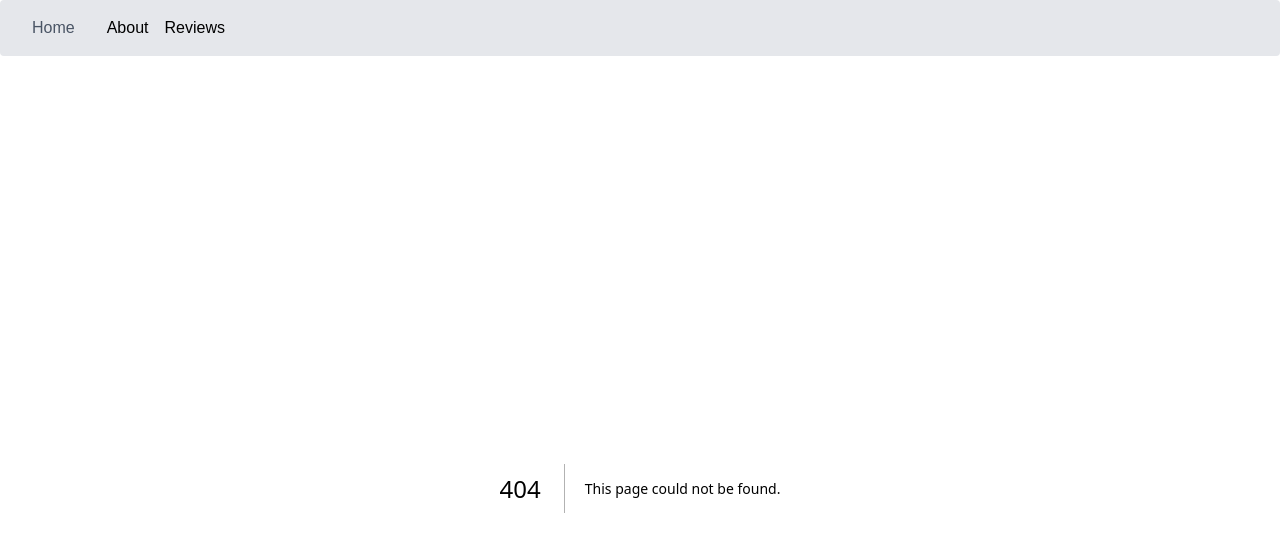
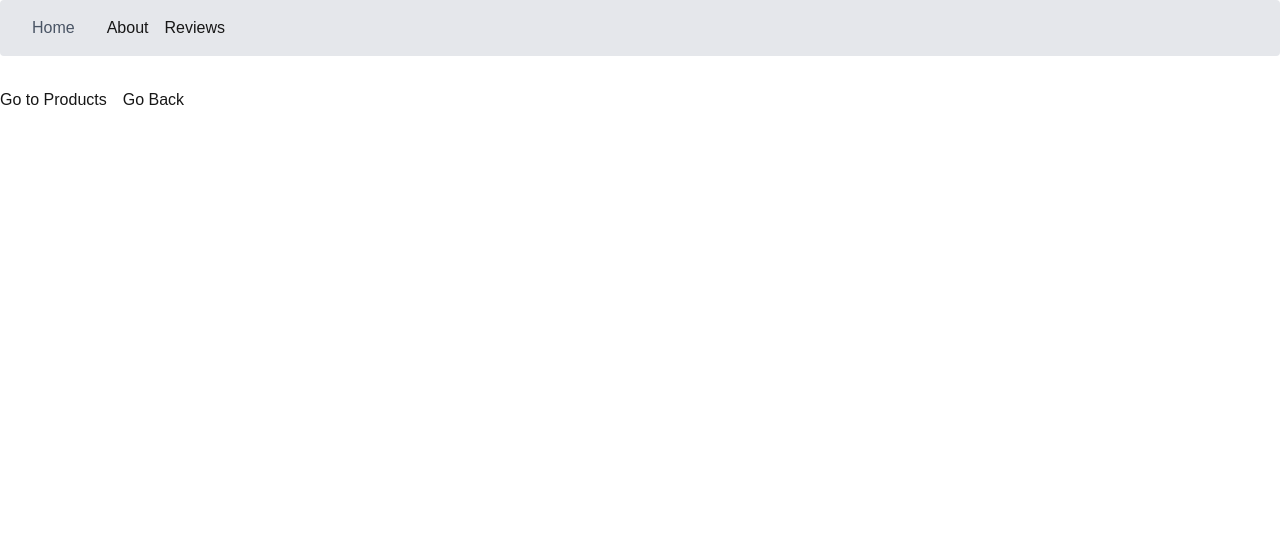
Before and after one commit to Sameer9823/Notes-app, a Next.js app: page /login in a window 1280 px wide. Before the commit this address had no page. Shown: the top 552 px of the page. Built offline with nearby package versions, Linux system fonts and the light colour scheme.

Commit message:
Add Login component for user authentication and navigation

```diff
--- /dev/null
+++ b/app/login/page.tsx
@@ -0,0 +1,24 @@
+'use client';
+
+import { useRouter } from "next/navigation";
+
+
+
+function Login() {
+    const router = useRouter();
+
+    const handleClick = () => {
+        router.push('/products/123/sample-product');
+    }
+    const handleback = () => {
+        router.back();
+    }
+  return (
+    <div>
+        <button onClick={handleClick}>Go to Products</button>
+        <button onClick={handleback} className="ml-4">Go Back</button>
+    </div>
+  )
+}
+
+export default Login
```
